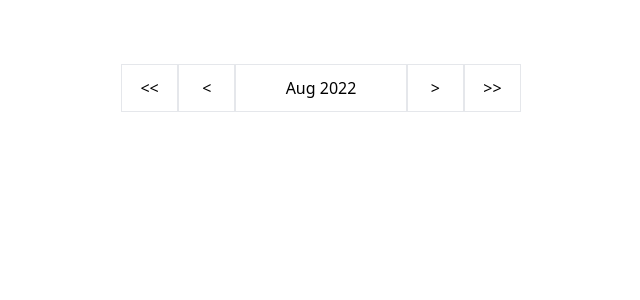
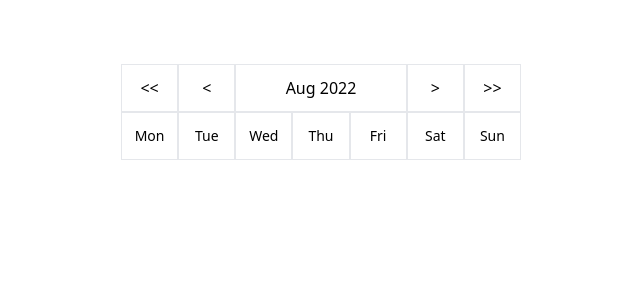
Before and after one commit to SarahWimark/fitness-planner, a React (Vite) app in the folder fitness-planner/: page / in a window 1280 px wide. Shown: the top 300 px of the page, without its empty margins (319-959 px from the left). Built offline with nearby package versions, Linux system fonts and the light colour scheme.

Commit message:
Adding calendar cells for the days of the week

```diff
--- a/fitness-planner/src/components/calendar/Calendar.tsx
+++ b/fitness-planner/src/components/calendar/Calendar.tsx
@@ -1,4 +1,6 @@
 import Cell from "./Cell";
+
+const daysOfTheWeek = ["Mon", "Tue", "Wed", "Thu", "Fri", "Sat", "Sun"];
 
 const Calendar = () => {
   return (
@@ -9,6 +11,9 @@ const Calendar = () => {
         <Cell className="col-span-3">Aug 2022</Cell>
         <Cell>{">"}</Cell>
         <Cell>{">>"}</Cell>
+        {daysOfTheWeek.map((day) => (
+          <Cell className="text-sm">{day}</Cell>
+        ))}
       </div>
     </div>
   );
```
